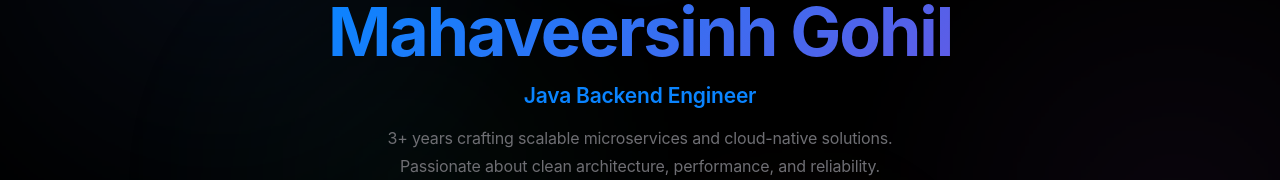
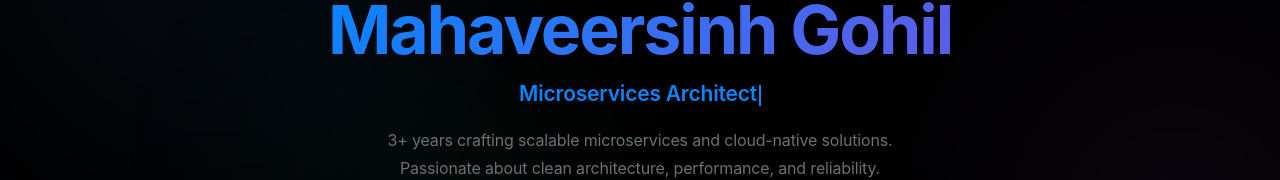
Before and after one commit to gohilmahaveer/gohilmahaveer-portfolio, a React (Create React App) app: page / in a window 1280 px wide. Shown: the part 290-470 px from the top of the page. Built offline with nearby package versions, Linux system fonts and the light colour scheme.

Commit message:
Add typewriter effect to hero section

```diff
--- a/src/App.js
+++ b/src/App.js
@@ -698,6 +698,13 @@ function ResumePage({ onBack }) {
  * Contains the avatar, name, job title, contact pills, and the Resume CTA button.
  * @param {{ onViewResume: () => void }} props
  */
+const HERO_ROLES = [
+    "Java Backend Engineer",
+    "Microservices Architect",
+    "Spring Boot Developer",
+    "Cloud-Native Builder",
+];
+
 function Hero({ onViewResume }) {
   const { t } = useTheme();
   const [loaded, setLoaded] = useState(false);
@@ -706,6 +713,33 @@ function Hero({ onViewResume }) {
     opacity: loaded ? 1 : 0, transform: loaded ? "none" : "translateY(24px)",
     transition: `all .9s cubic-bezier(.22,1,.36,1) ${d}s`,
   });
+
+    // Typewriter state
+    const [roleIndex, setRoleIndex] = useState(0);
+    const [displayed, setDisplayed] = useState("");
+    const [typing, setTyping] = useState(true);
+
+    useEffect(() => {
+        const current = HERO_ROLES[roleIndex];
+        if (typing) {
+            if (displayed.length < current.length) {
+                const id = setTimeout(() => setDisplayed(current.slice(0, displayed.length + 1)), 60);
+                return () => clearTimeout(id);
+            } else {
+                const id = setTimeout(() => setTyping(false), 1800);
+                return () => clearTimeout(id);
+            }
+        } else {
+            if (displayed.length > 0) {
+                const id = setTimeout(() => setDisplayed(displayed.slice(0, -1)), 35);
+                return () => clearTimeout(id);
+            } else {
+                setRoleIndex((roleIndex + 1) % HERO_ROLES.length);
+                setTyping(true);
+            }
+        }
+    }, [displayed, typing, roleIndex]);
+
   return (
     <section id="hero" style={{
       position: "relative", zIndex: 1, minHeight: "100vh",
@@ -735,8 +769,14 @@ function Hero({ onViewResume }) {
         <p style={{
           ...a(0.38), fontSize: "clamp(17px,2.5vw,21px)", fontWeight: 600,
           color: t.accent, marginBottom: 16, letterSpacing: "-0.01em",
+            minHeight: "1.4em",
         }}>
-          Java Backend Engineer
+            {displayed}
+            <span style={{
+                display: "inline-block", width: 2, height: "1em",
+                background: t.accent, marginLeft: 2, verticalAlign: "text-bottom",
+                animation: "blink 1s step-end infinite",
+            }}/>
         </p>
         <p style={{
           ...a(0.48), fontSize: "clamp(14px,1.8vw,16px)",
@@ -799,17 +839,63 @@ function Hero({ onViewResume }) {
    ═══════════════════════════════════════════════════════ */
 
 /**
- * "About Me" section with a bio paragraph and a 2×2 stats grid
+ * Animated stat card that counts up from 0 to `end` using requestAnimationFrame
+ * once it scrolls into view. Handles integer (floor) and decimal (toFixed(1)) ends.
+ */
+function AnimatedStatCard({icon: Icon, end, suffix, label, delay}) {
+    const {t} = useTheme();
+    const [ref, vis] = useInView();
+    const [count, setCount] = useState(0);
+
+    useEffect(() => {
+        if (!vis) return;
+        let startTime = null;
+        const duration = 1000;
+        const animate = (ts) => {
+            if (!startTime) startTime = ts;
+            const progress = Math.min((ts - startTime) / duration, 1);
+            const eased = 1 - Math.pow(1 - progress, 3);
+            setCount(eased * end);
+            if (progress < 1) requestAnimationFrame(animate);
+            else setCount(end);
+        };
+        requestAnimationFrame(animate);
+    }, [vis, end]);
+
+    const display = Number.isInteger(end) ? Math.floor(count) : count.toFixed(1);
+
+    return (
+        <FadeIn delay={delay}>
+            <div ref={ref}>
+                <GlassCard style={{padding: "22px 16px", textAlign: "center", height: "100%"}}>
+                    <div style={{
+                        width: 38, height: 38, borderRadius: 12, margin: "0 auto 10px",
+                        background: t.accentSoft, display: "flex", alignItems: "center", justifyContent: "center",
+                    }}>
+                        <Icon size={18} color={t.accent} strokeWidth={1.8}/>
+                    </div>
+                    <div style={{fontSize: 26, fontWeight: 700, color: t.text, letterSpacing: "-0.02em"}}>
+                        {display}{suffix}
+                    </div>
+                    <div style={{color: t.textMuted, fontSize: 12, fontWeight: 500, marginTop: 3}}>{label}</div>
+                </GlassCard>
+            </div>
+        </FadeIn>
+    );
+}
+
+/**
+ * "About Me" section with a bio paragraph and a 2×2 animated stats grid
  * (years of experience, microservices count, uptime, code reviews).
  */
 function About() {
+    const stats = [
+        {icon: Clock, end: 3, suffix: "+", label: "Years"},
+        {icon: Server, end: 8, suffix: "+", label: "Services"},
+        {icon: TrendingUp, end: 99.9, suffix: "%", label: "Uptime"},
+        {icon: Users, end: 100, suffix: "+", label: "Reviews"},
+    ];
   const { t } = useTheme();
-  const stats = [
-    { icon: Clock, value: "3+", label: "Years" },
-    { icon: Server, value: "8+", label: "Services" },
-    { icon: TrendingUp, value: "99.9%", label: "Uptime" },
-    { icon: Users, value: "100+", label: "Reviews" },
-  ];
   return (
     <Section id="about">
       <SectionTitle icon={Zap} title="About Me" />
@@ -825,23 +911,16 @@ function About() {
           </GlassCard>
         </FadeIn>
         <div style={{ display: "grid", gridTemplateColumns: "1fr 1fr", gap: 14 }}>
-            {stats.map((st, i) => {
-                const Icon = st.icon;
-                return (
-            <FadeIn key={i} delay={0.12 + i * 0.07}>
-              <GlassCard style={{ padding: "22px 16px", textAlign: "center", height: "100%" }}>
-                <div style={{
-                  width: 38, height: 38, borderRadius: 12, margin: "0 auto 10px",
-                  background: t.accentSoft, display: "flex", alignItems: "center", justifyContent: "center",
-                }}>
-                    <Icon size={18} color={t.accent} strokeWidth={1.8}/>
-                </div>
-                <div style={{ fontSize: 26, fontWeight: 700, color: t.text, letterSpacing: "-0.02em" }}>{st.value}</div>
-                <div style={{ color: t.textMuted, fontSize: 12, fontWeight: 500, marginTop: 3 }}>{st.label}</div>
-              </GlassCard>
-            </FadeIn>
-                );
-            })}
+            {stats.map((st, i) => (
+                <AnimatedStatCard
+                    key={i}
+                    icon={st.icon}
+                    end={st.end}
+                    suffix={st.suffix}
+                    label={st.label}
+                    delay={0.12 + i * 0.07}
+                />
+            ))}
         </div>
       </div>
     </Section>
@@ -1237,6 +1316,10 @@ function GlobalStyles() {
         0%, 100% { transform: translateY(0); }
         50% { transform: translateY(8px); }
       }
+      @keyframes blink {
+        0%, 100% { opacity: 1; }
+        50% { opacity: 0; }
+      }
       @keyframes liquidFloat {
         0%   { transform: translate(0, 0) scale(1); }
         25%  { transform: translate(30px, -20px) scale(1.06); }
```
Also changed, not shown: 1 other file (tests, documents, lock files or other folders).
